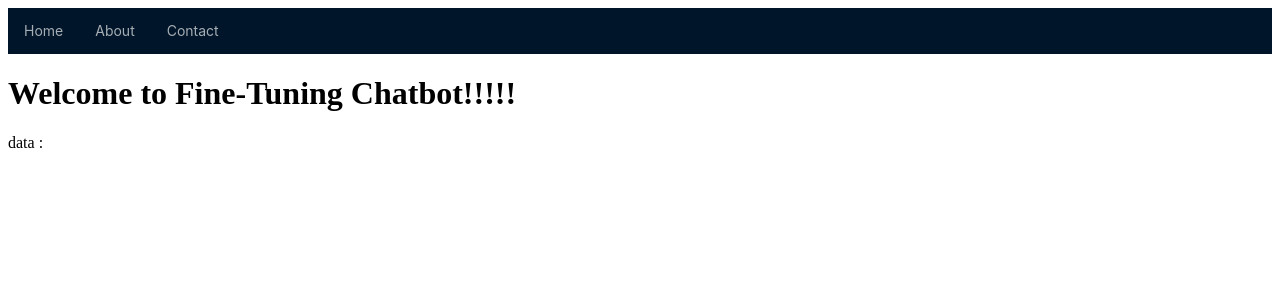
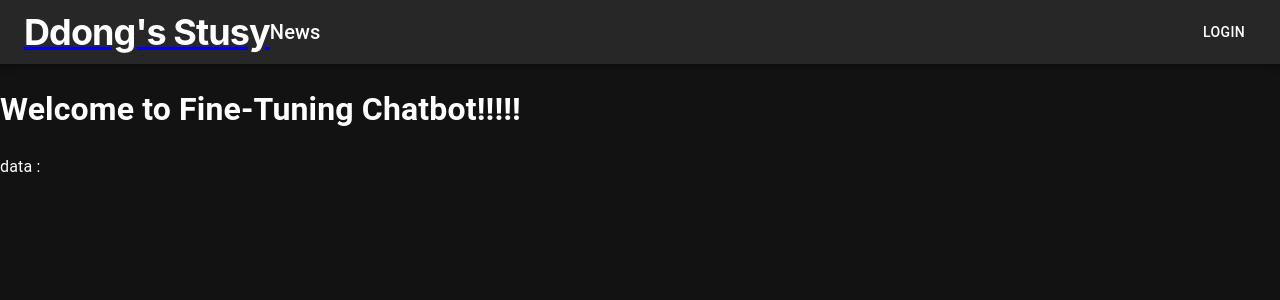
Before and after one commit to Ddongh/fine-tuning-chatbot, a Next.js app in the folder frontend/fine-tuning-chatbot/: page / in a window 1280 px wide. Shown: the top 300 px of the page. Built offline with nearby package versions, Linux system fonts and the light colour scheme; no server answers.

Commit message:
TopNav Bar&DarkMode

```diff
--- /dev/null
+++ b/frontend/fine-tuning-chatbot/components/TopNav.tsx
@@ -0,0 +1,50 @@
+import * as React from 'react';
+import AppBar from '@mui/material/AppBar';
+import Box from '@mui/material/Box';
+import Toolbar from '@mui/material/Toolbar';
+import Typography from '@mui/material/Typography';
+import Button from '@mui/material/Button';
+import IconButton from '@mui/material/IconButton';
+import MenuIcon from '@mui/icons-material/Menu';
+import { CssVarsProvider, extendTheme } from '@mui/joy/styles';
+
+
+
+const titleTheme = extendTheme({
+    typography: {
+        h1: {
+        //   background:
+        //     'linear-gradient(-30deg, var(--joy-palette-primary-700), var(--joy-palette-primary-400))',
+        //   WebkitBackgroundClip: 'text',
+          WebkitTextFillColor: '#ffffff',
+        },
+      },
+})
+
+const TopNav: React.FC = () => {
+
+    const Title:String = "Ddong's Stusy";
+
+    return(
+        <Box sx={{ flexGrow: 1 }} >
+            <AppBar position="static">
+                <Toolbar>
+                    <a href='/'>
+                        <CssVarsProvider theme={titleTheme}>
+                            <Box sx={(theme) => theme.typography.h1}>
+                            {Title}
+                            </Box>
+                        </CssVarsProvider>
+                    </a>
+                        <Typography variant="h6" component="div" sx={{ flexGrow: 1 }}>
+                            News
+                        </Typography>
+                        <Button color="inherit">Login</Button>
+                    </Toolbar>
+            </AppBar>
+        </Box>
+    );
+
+}
+
+export default TopNav
--- a/frontend/fine-tuning-chatbot/pages/_app.tsx
+++ b/frontend/fine-tuning-chatbot/pages/_app.tsx
@@ -1,26 +1,34 @@
 import { AppProps } from 'next/app';
-import { Menu } from 'antd';
-import '../styles/lotto.css';
-import '../styles/style.css';
+import TopNav from '@/components/TopNav';
 
-const { Item } = Menu;
+import { createTheme, ThemeProvider } from '@mui/material/styles';
+import CssBaseline from "@mui/material/CssBaseline";
+
+const darkTheme = createTheme({
+    palette: {
+      mode: "dark",
+    },
+});
+// import { Menu } from 'antd';
+// import '../styles/lotto.css';
+// import '../styles/style.css';
+
+// const { Item } = Menu;
 
 function MyApp({ Component, pageProps }: AppProps) {
     // 커스텀 레이아웃을 여기에 추가할 수 있습니다.
     return(
-        // <div style={{height:"100%"}}>
-        <div style={{ minHeight: "100vh", display: "flex", flexDirection: "column" }}>
-            {/* <h1>header</h1> */}
-            <Menu mode="horizontal" theme="dark">
-                <Item key="home">Home</Item>
-                <Item key="about">About</Item>
-                <Item key="contact">Contact</Item>
-            </Menu>
-            <div style={{ flex: 1 }}>
-                <Component {...pageProps} />
+        <ThemeProvider theme={darkTheme}>
+            <CssBaseline />
+            <TopNav />
+            <div style={{ minHeight: "100vh", display: "flex", flexDirection: "column" }} >
+                <div style={{ flex: 1 }}>
+                    <Component {...pageProps} />
+                </div>
+            {/* <h1>footer</h1> */}
             </div>
-            {/* <h1>footer</h1> */}
-        </div>
+        </ThemeProvider>
+
 
     );
 }
```
Also changed, not shown: frontend/fine-tuning-chatbot/package.json (+8 -0 lines), 2 other files (tests, documents, lock files or other folders).
